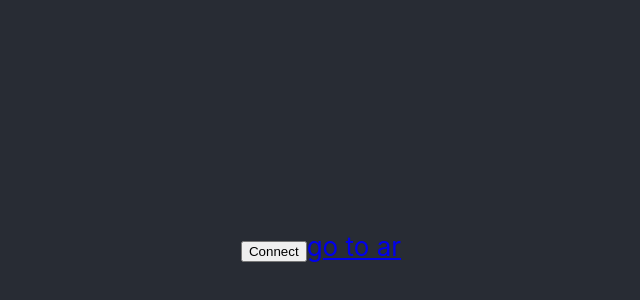
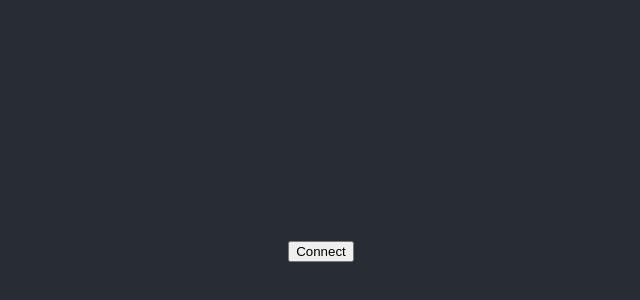
Before and after one commit to BoxedFruits/kaiju-ar, a React (Create React App) app: page / in a window 1280 px wide. Shown: the part 154-454 px from the top of the page, without its empty margins (319-959 px from the left). Built offline with nearby package versions, Linux system fonts and the light colour scheme.

Commit message:
clean up

```diff
--- a/src/components/connectWallet.tsx
+++ b/src/components/connectWallet.tsx
@@ -2,7 +2,7 @@ import React from "react";
 import ImageTileList from "./imageTileList";
 declare let window: any;
 
-const kaijuAddress = '0xcc14dd8e6673fee203366115d3f9240b079a4930';
+const kaijuAddress = '0xcc14dd8e6673fee203366115d3f9240b079a4930'; // Currently crypto_dinosaur
 const options = { method: 'GET' };
 
 interface State {
@@ -11,7 +11,6 @@ interface State {
 };
 
 // Connect wallet and fetch images
-
 class ConnectAndFetchImages extends React.Component<{}, State>{
 
     public images = '';
@@ -54,7 +53,6 @@ class ConnectAndFetchImages extends React.Component<{}, State>{
                 {this.state.address === '' && this.state.images.length === 0 ? <button onClick={this.connectWallet.bind(this)}>Connect</button> :
                     <ImageTileList images={this.state.images}></ImageTileList>
                 }
-                <a href="./viewAr.html">go to ar</a>
             </div>
         );
     }
--- a/src/components/imageTileList.tsx
+++ b/src/components/imageTileList.tsx
@@ -16,17 +16,11 @@ interface Props {
 
 class ImageTileList extends React.Component<Props, {}> {
     handleClick = (elem) => { // Type this?
-        console.log(elem.target.src)
-
         const linkTob64 = btoa(encodeURIComponent(elem.target.src));
-
-        window.location.href = `./viewAr.html?img=`+linkTob64;
-        console.log('./viewAr.html?img='+ linkTob64)
+        window.location.href = `./viewAr.html?img=` + linkTob64;
     };
 
     render() {
-        // console.log(this.props)
-        //https://lh3.googleusercontent.com/RiXSQfm46vFdBJWE8t-oNq7lwdOeHSU5_Tt8CIlp_-7L0vCpKENkBDYArDeDyATobSc8UF9g8FybgxXGU7rEbx-TziFc5rNFC4ebpQ=s250
         return (
             <div>
                 {this.props.images.map((image: any) => {
```
Also changed, not shown: public/viewAr.html (+7 -7 lines).
